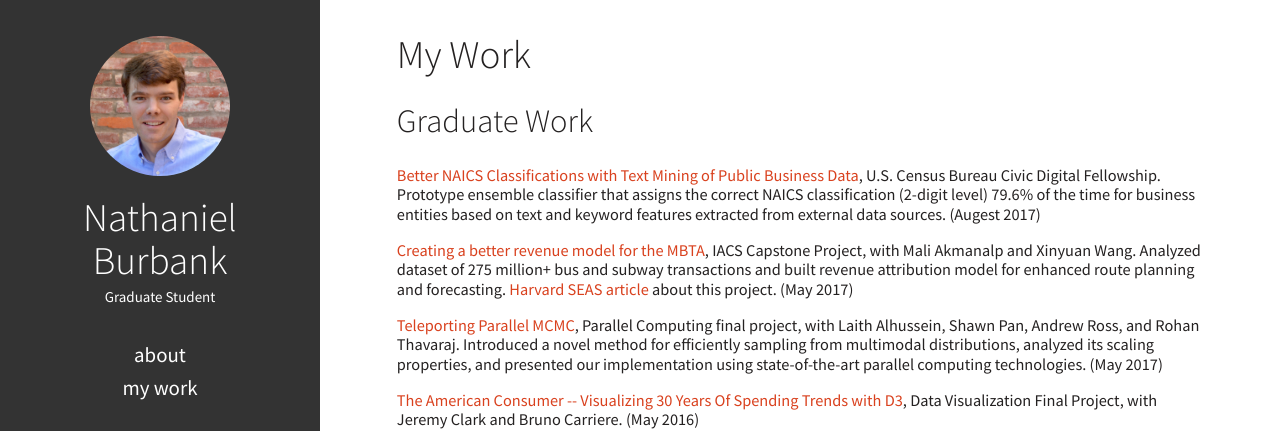
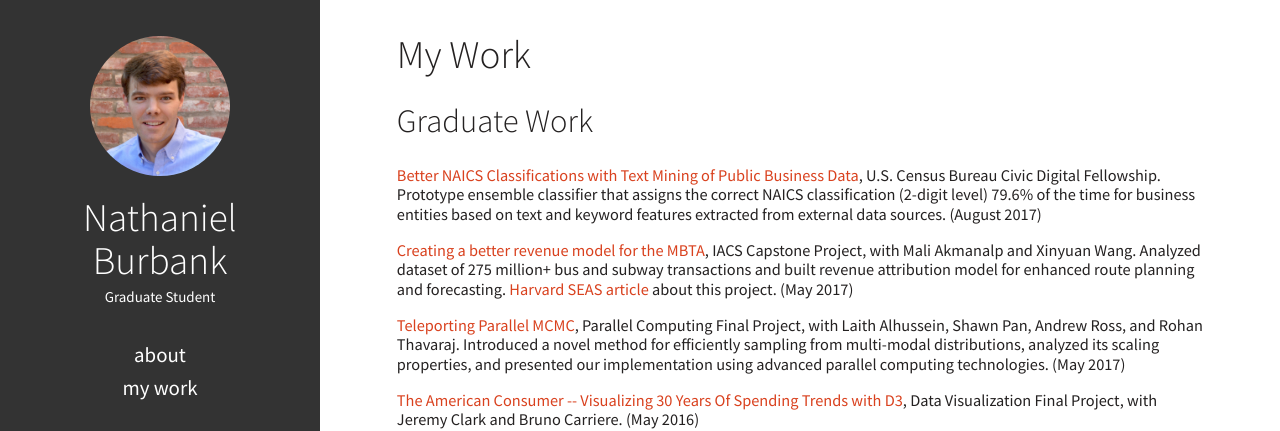
Before and after one commit to nathanielburbank/nathanielburbank.github.io, a plain HTML site: page pages/my-work.html in a window 1280 px wide. Shown: the top 431 px of the page. Drawn offline with Linux system fonts and the light colour scheme.

Commit message:
fixed typos

```diff
--- a/pages/my-work.html
+++ b/pages/my-work.html
@@ -68,9 +68,9 @@
   </header>
   <div>
     <h2>Graduate Work</h2>
-<p><a href="/pdfs/nburbank_NAICS_Slides_Disclosure_Approved.pdf">Better NAICS Classifications with Text Mining of Public Business Data</a>, U.S. Census Bureau Civic Digital Fellowship. Prototype ensemble classifier that assigns the correct NAICS classification (2-digit level) 79.6% of the time for business entities based on text and keyword features extracted from external data sources. (Augest 2017)</p>
+<p><a href="/pdfs/nburbank_NAICS_Slides_Disclosure_Approved.pdf">Better NAICS Classifications with Text Mining of Public Business Data</a>, U.S. Census Bureau Civic Digital Fellowship. Prototype ensemble classifier that assigns the correct NAICS classification (2-digit level) 79.6% of the time for business entities based on text and keyword features extracted from external data sources. (August 2017)</p>
 <p><a href="http://burbank.io/mbtacapstone">Creating a better revenue model for the MBTA</a>, IACS Capstone Project, with Mali Akmanalp and Xinyuan Wang. Analyzed dataset of 275 million+ bus and subway transactions and built revenue attribution model for enhanced route planning and forecasting. <a href="https://www.seas.harvard.edu/news/2017/06/en-route-to-data-driven-solution">Harvard SEAS article</a> about this project. (May 2017)</p>
-<p><a href="http://teleporting-parallel-mcmc.s3-website-us-east-1.amazonaws.com">Teleporting Parallel MCMC</a>, Parallel Computing final project, with Laith Alhussein, Shawn Pan, Andrew Ross, and Rohan Thavaraj. Introduced a novel method for efficiently sampling from multimodal distributions, analyzed its scaling properties, and presented our implementation using state-of-the-art parallel computing technologies. (May 2017)</p>
+<p><a href="http://teleporting-parallel-mcmc.s3-website-us-east-1.amazonaws.com">Teleporting Parallel MCMC</a>, Parallel Computing Final Project, with Laith Alhussein, Shawn Pan, Andrew Ross, and Rohan Thavaraj. Introduced a novel method for efficiently sampling from multi-modal distributions, analyzed its scaling properties, and presented our implementation using advanced parallel computing technologies. (May 2017)</p>
 <p><a href="http://melodictransport.uppadada.com/cs171/project/">The American Consumer -- Visualizing 30 Years Of Spending Trends with D3</a>, Data Visualization Final Project, with Jeremy Clark and Bruno Carriere. (May 2016)</p>
 <h2>At HBS</h2>
 <p>In 2012 I was hired by HBS Professors Josh Lerner and Matthew Rhodes-Kropf to develop course materials for a private equity and venture capital course for second year MBA students. In this position, I developed algorithms and financial models for a <a href="http://www.hbs.edu/faculty/Pages/item.aspx?num=49166">venture capital and private equity market simulation</a>, the first of its kind, that enables MBA students to play the role of a virtual private equity firm. Within the simulation, students raise funds, search for companies to invest in, complete deals, and manage a portfolio of companies across a number of simulated years.</p>
```
